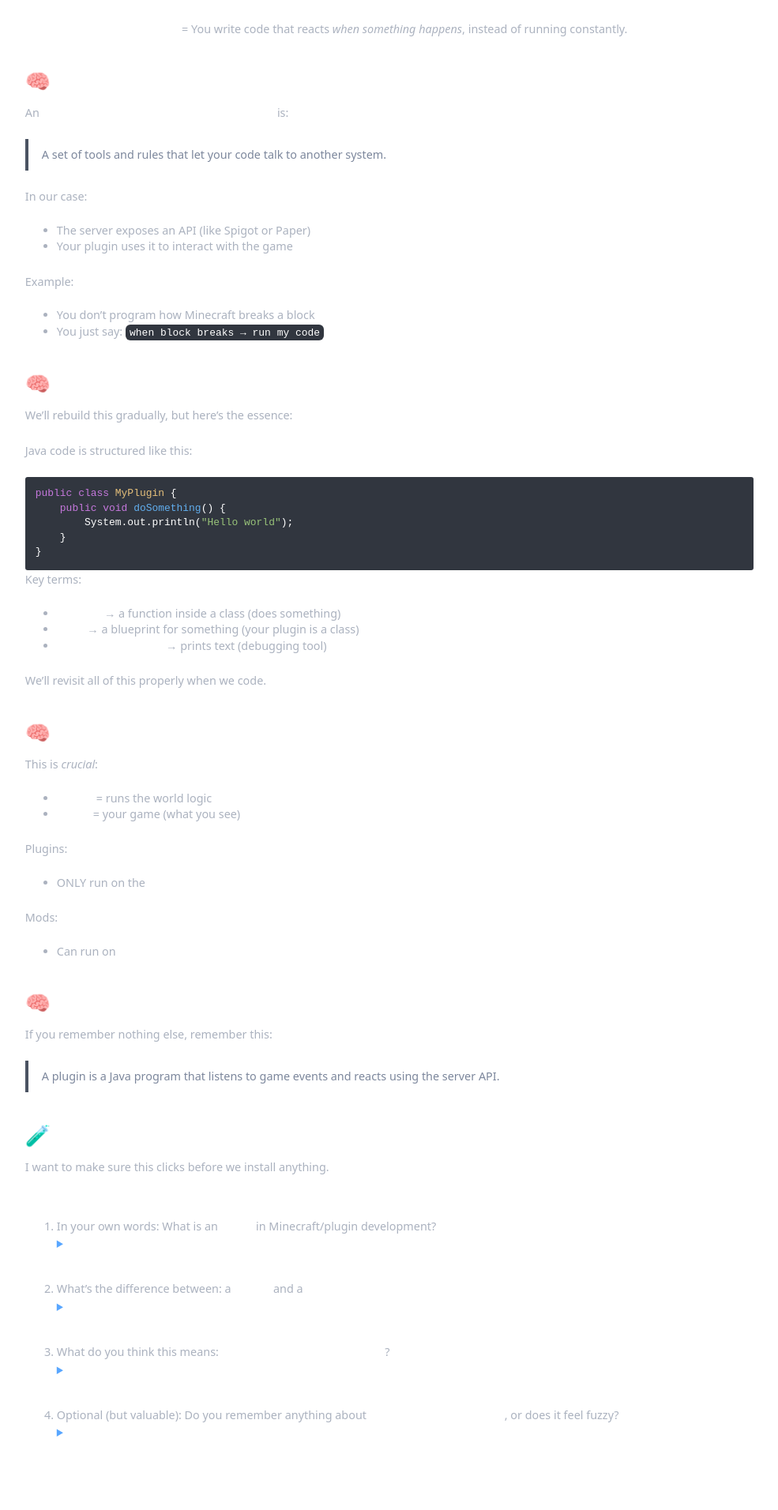
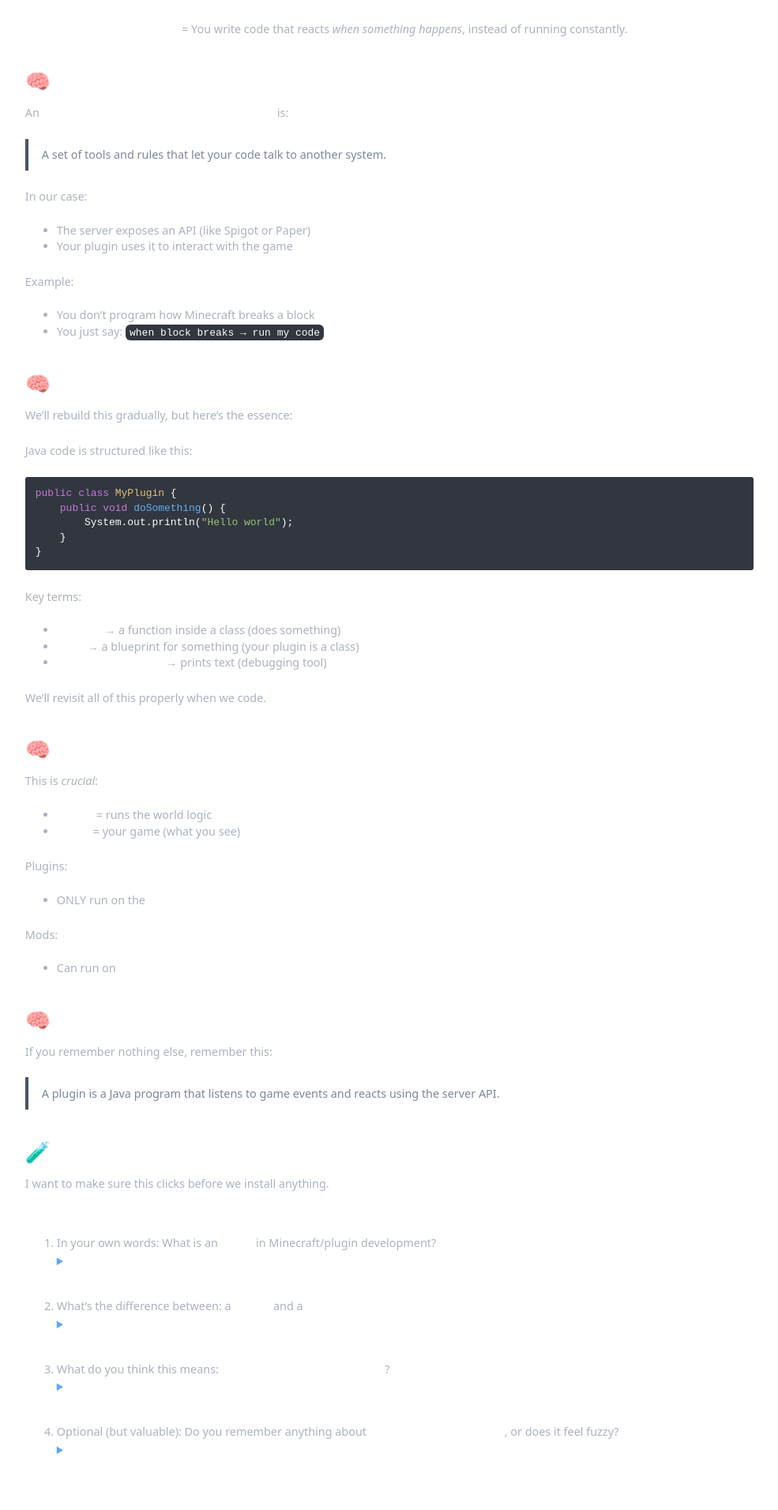
Before and after one commit to Evvy/evvy.github.io, a Jekyll site: the page built from minecraft/index.md, in a window 1280 px wide. Shown: the part 726-2638 px from the top of the page at 79% size, without its empty margins (147-1132 px from the left). Built offline with Jekyll 4.4.1, drawn with Linux system fonts in a browser that asks for light colours; nearby versions of some CDN libraries; before the commit the page ends 2616 px from its top, so only the background shows below that.

Commit message:
Update style.css

```diff
--- a/assets/style.css
+++ b/assets/style.css
@@ -75,20 +75,9 @@ html {
     border-left: 4px solid #4b5362;
 }
 
-/* .markdown-body pre {
-  background: #282c34;
-  border-radius: 6px;
-  padding: 16px;
-  overflow: auto;
-  border: none;
-} */
-
-/* .markdown-body pre code.hljs {
-  display: block;
-  background: transparent;
-  padding: 0;
-  border: 0;
-} */
+.markdown-body pre {
+  margin-bottom: 1.5em;
+}
 
 .markdown-body code:not(pre code) {
   background: #31363f;
```
